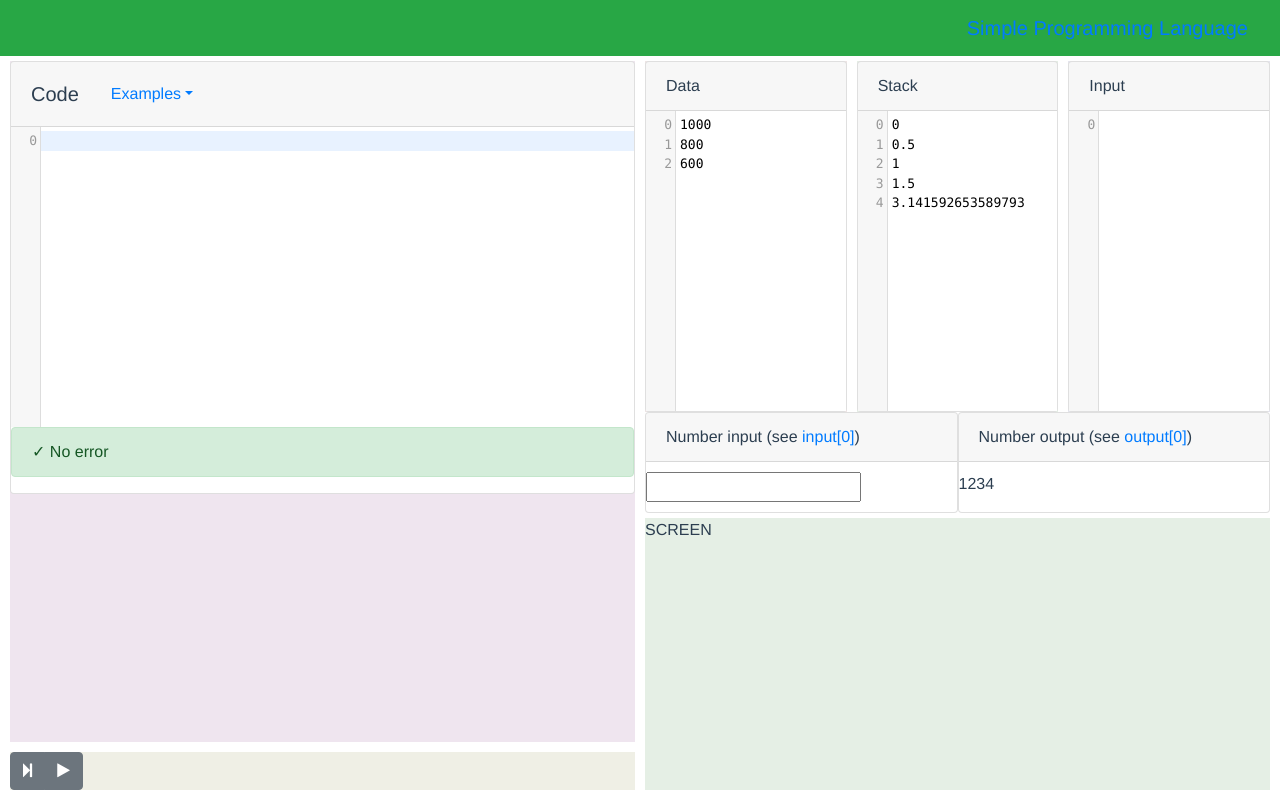
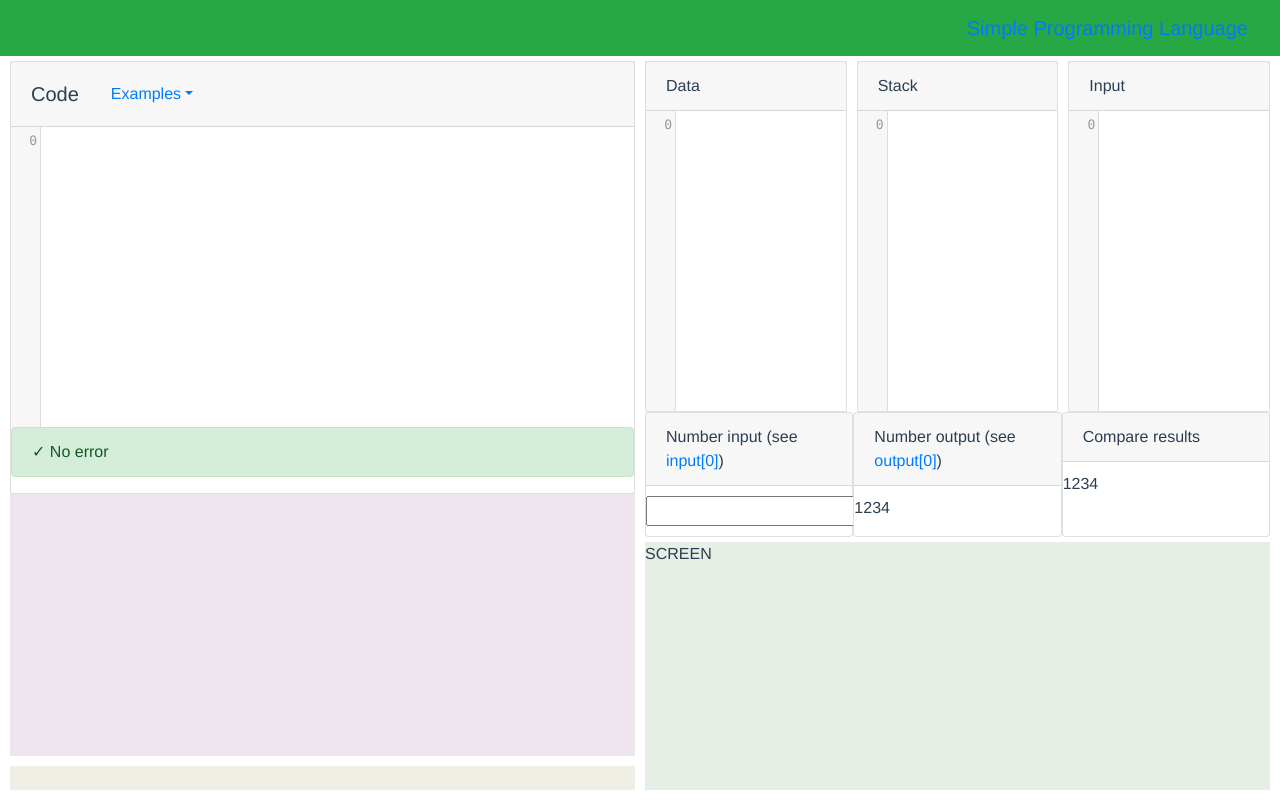
Before and after one commit to jcbuisson/simple-programming-language, a Vue app: page /#/ in a window 1280 px wide. Built offline with nearby package versions, Linux system fonts and the light colour scheme.

Commit message:
Introduced state

```diff
--- a/src/components/CodeEditor.vue
+++ b/src/components/CodeEditor.vue
@@ -69,12 +69,14 @@
          // note the use of lodash's debounce function to prevent immediate and too frequent parsing
          parseProgram: debounce(function(code) {
             try {
-               let x = parser.parse(code)
+               let parsedProgram = parser.parse(code)
                this.err = null
                this.status = '✓ No error'
+               this.$emit('programParsed', parsedProgram)
             } catch(err) {
                this.err = err
                this.status = 'Line ' + err.location.start.line + ', column ' + err.location.start.column + ': ' + err.message
+               this.$emit('programError')
             }
             this.$forceUpdate()
          }, 500),
--- a/src/components/Sandbox.vue
+++ b/src/components/Sandbox.vue
@@ -8,14 +8,23 @@
             <code-editor v-bind:title="'Code'"
                          v-bind:initialcode="code"
                          v-bind:styleactiveline="codeStyleActiveLine"
-                         v-bind:selectedline="selectedLine"
+                         v-bind:selectedline="state.selectedLine"
                          v-on:exampleLoaded="onExampleLoaded"
+                         v-on:programParsed="onProgramParsed"
+                         v-on:programError="onProgramError"
             ></code-editor>
          </div>
          <div class="debug-toolbar-panel">
             <b-button-group>
-               <b-button v-on:click="step"> <i class="fa fa-step-forward"></i> </b-button>
-               <b-button v-on:click="runstop"> <i class="fa fa-play"></i> </b-button>
+               <b-popover content="Reset" :triggers="['hover']">
+                  <b-btn v-on:click="reset" :disabled="state.tag !== 'code-ok'"> <i class="fa fa-stop"></i> </b-btn>
+               </b-popover>
+               <b-popover content="Step" :triggers="['hover']">
+                  <b-btn v-on:click="step" :disabled="state.tag !== 'code-ok'"> <i class="fa fa-step-forward"></i> </b-btn>
+               </b-popover>
+               <b-popover content="Run/Pause" :triggers="['hover']">
+                  <b-btn v-on:click="runstop" :disabled="state.tag !== 'code-ok'"> <i class="fa" v-bind:class="{ 'fa-pause': running, 'fa-play': !running }"></i> </b-btn>
+               </b-popover>
             </b-button-group>
          </div>
       </div>
@@ -33,13 +42,6 @@
          </div>
          <div class="input-output-panel">
             <div class="input0-output0-panel">
-               <!--div class="card input0-panel">
-                  <div class="card-block">
-                     <p>input[0] : </p> <input type="number" v-model="inputs[0]"></div>
-               </div>
-               <div class="card output0-panel">
-                  <div class="card-block"><p>output[0] : 1234</p></div>
-               </div-->
                <div class="card input0-panel">
                   <div class="card-header">Number input (see <a href="#/documentation" target="_blank">input[0]</a>)</div>
                   <div class="card-block">
@@ -48,6 +50,10 @@
                </div>
                <div class="card output0-panel">
                   <div class="card-header">Number output (see <a href="#/documentation" target="_blank">output[0]</a>)</div>
+                  <div class="card-block"><p>1234</p></div>
+               </div>
+               <div class="card compare-panel">
+                  <div class="card-header">Compare results</div>
                   <div class="card-block"><p>1234</p></div>
                </div>
             </div>
@@ -85,31 +91,64 @@
       data () {
          return {
             code: '',
-            darray: [1000, 800, 600],
-            sarray: [0, 0.5, 1, 1.5, Math.PI],
+            state: { 'code': 'code-empty' },
+            darray: [],
+            sarray: [],
             inputs: [],
-            selectedLine: 0,
-            codeStyleActiveLine: true,
             dataStyleActiveLine: false,
+            running: false,
          }
       },
+      computed: {
+         codeStyleActiveLine: function() {
+            if (this.state.tag === 'code-empty') {
+               return false;
+            } else if (this.state.tag === 'code-error') {
+               return false;
+            } else if (this.state.tag === 'code-ok') {
+               return true;
+            }
+         },
+      },
       methods: {
+         reset: function() {
+         },
          step: function() {
             //this.darray = ["1111", "888", "666"]
-            this.dataStyleActiveLine = true
-            this.selectedLine += 1
+            this.state.selectedLine += 1
             //event.emit('select-line', 5)
          },
          runstop: function() {
-            this.selectedLine = 0
-            this.dataStyleActiveLine = false
-            this.darray = ["999"].concat(this.darray.slice(1))
+            this.running = !this.running
+            if (this.running) {
+               this.run()
+            } else {
+               this.stop()
+            }
+         },
+         run: function() {
+            this.state.selectedLine = 0
+            this.darray = [999].concat(this.darray.slice(1))
+         },
+         stop: function() {
+            this.state.selectedLine = 0
+            this.darray = [-999].concat(this.darray.slice(1))
          },
          onExampleLoaded: function(exampleName) {
             let example = examples[exampleName]
             this.code = example.code
             this.darray = example.data
             this.sarray = example.stack
+         },
+         onProgramParsed: function(instructions) {
+            if (instructions.length === 0) {
+               this.state = { 'tag': 'code-empty' }
+            } else {
+               this.state = { 'tag': 'code-ok', 'selectedLine': 0 }
+            }
+         },
+         onProgramError: function() {
+            this.state = { 'tag': 'code-error' }
          },
       },
    }
@@ -242,11 +281,15 @@
 }
 
 .input0-panel {
-   flex: 1;
+   flex: 5;
 }
 
 .output0-panel {
-   flex: 1;
+   flex: 5;
+}
+
+.compare-panel {
+   flex: 5;
 }
 
 /*.keyboard-panel {
--- a/src/utility/parser.js
+++ b/src/utility/parser.js
@@ -1140,31 +1140,25 @@ module.exports = /*
     }
 
     function peg$parseExpressionZ() {
-      var s0, s1, s2, s3, s4;
+      var s0, s1, s2, s3;
 
       s0 = peg$currPos;
       s1 = peg$parseTerm();
       if (s1 !== peg$FAILED) {
-        s2 = peg$parse_();
+        s2 = [];
+        s3 = peg$parseExpressionTail();
+        if (s3 !== peg$FAILED) {
+          while (s3 !== peg$FAILED) {
+            s2.push(s3);
+            s3 = peg$parseExpressionTail();
+          }
+        } else {
+          s2 = peg$FAILED;
+        }
         if (s2 !== peg$FAILED) {
-          s3 = [];
-          s4 = peg$parseExpressionTail();
-          if (s4 !== peg$FAILED) {
-            while (s4 !== peg$FAILED) {
-              s3.push(s4);
-              s4 = peg$parseExpressionTail();
-            }
-          } else {
-            s3 = peg$FAILED;
-          }
-          if (s3 !== peg$FAILED) {
-            peg$savedPos = s0;
-            s1 = peg$c68(s1, s3);
-            s0 = s1;
-          } else {
-            peg$currPos = s0;
-            s0 = peg$FAILED;
-          }
+          peg$savedPos = s0;
+          s1 = peg$c68(s1, s2);
+          s0 = s1;
         } else {
           peg$currPos = s0;
           s0 = peg$FAILED;
@@ -1187,33 +1181,39 @@ module.exports = /*
     }
 
     function peg$parseExpressionTail() {
-      var s0, s1, s2, s3;
+      var s0, s1, s2, s3, s4;
 
       s0 = peg$currPos;
-      if (input.charCodeAt(peg$currPos) === 43) {
-        s1 = peg$c63;
-        peg$currPos++;
-      } else {
-        s1 = peg$FAILED;
-        if (peg$silentFails === 0) { peg$fail(peg$c64); }
-      }
-      if (s1 === peg$FAILED) {
-        if (input.charCodeAt(peg$currPos) === 45) {
-          s1 = peg$c65;
+      s1 = peg$parse_();
+      if (s1 !== peg$FAILED) {
+        if (input.charCodeAt(peg$currPos) === 43) {
+          s2 = peg$c63;
           peg$currPos++;
         } else {
-          s1 = peg$FAILED;
-          if (peg$silentFails === 0) { peg$fail(peg$c66); }
-        }
-      }
-      if (s1 !== peg$FAILED) {
-        s2 = peg$parse_();
+          s2 = peg$FAILED;
+          if (peg$silentFails === 0) { peg$fail(peg$c64); }
+        }
+        if (s2 === peg$FAILED) {
+          if (input.charCodeAt(peg$currPos) === 45) {
+            s2 = peg$c65;
+            peg$currPos++;
+          } else {
+            s2 = peg$FAILED;
+            if (peg$silentFails === 0) { peg$fail(peg$c66); }
+          }
+        }
         if (s2 !== peg$FAILED) {
-          s3 = peg$parseTerm();
+          s3 = peg$parse_();
           if (s3 !== peg$FAILED) {
-            peg$savedPos = s0;
-            s1 = peg$c70(s1, s3);
-            s0 = s1;
+            s4 = peg$parseTerm();
+            if (s4 !== peg$FAILED) {
+              peg$savedPos = s0;
+              s1 = peg$c70(s2, s4);
+              s0 = s1;
+            } else {
+              peg$currPos = s0;
+              s0 = peg$FAILED;
+            }
           } else {
             peg$currPos = s0;
             s0 = peg$FAILED;
```
Also changed, not shown: 1 other file (tests, documents, lock files or other folders).
